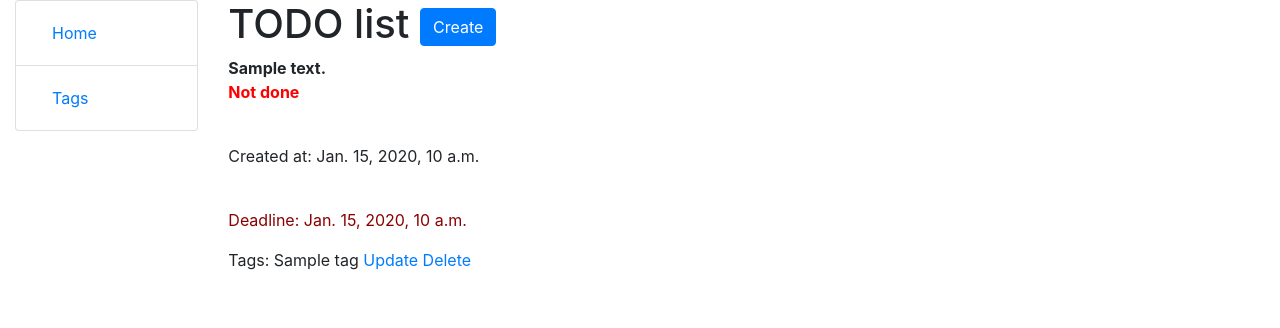
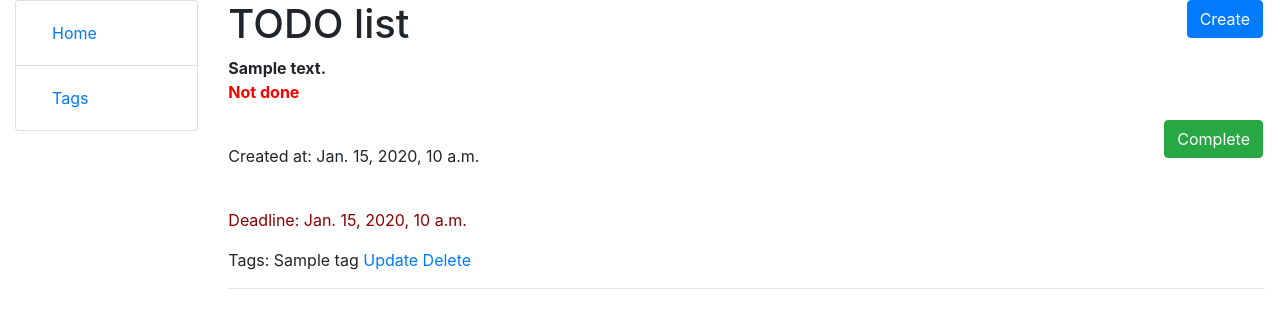
Before and after one commit to DmytryTong/Todo-list, a Django app: template templates/todo_list/task_list.html in a window 1280 px wide. Shown: the top 328 px of the page. Run offline with Django 4.2, Linux system fonts and the light colour scheme; the template is opened without the code that fills it: most values are stand-ins (such as "Sample title", 1, 10 or a date in 2020).

Commit message:
Create buttons in template task_list.html for changing task status function, fixing some mistakes in settings.py, tag_list.html etc.

```diff
--- a/config/settings.py
+++ b/config/settings.py
@@ -124,6 +124,8 @@ USE_TZ = True
 
 STATIC_URL = 'static/'
 
+STATICFILES_DIRS = (BASE_DIR / "static",)
+
 # Default primary key field type
 # https://docs.djangoproject.com/en/4.1/ref/settings/#default-auto-field
 
--- /dev/null
+++ b/static/css/styles.css
@@ -0,0 +1,4 @@
+.link-to-page {
+    float: right;
+    margin: 0 2px 0 2px;
+}
--- a/templates/Base.html
+++ b/templates/Base.html
@@ -7,6 +7,8 @@
         href="https://cdn.jsdelivr.net/npm/bootstrap@4.6.2/dist/css/bootstrap.min.css"
         integrity="sha384-xOolHFLEh07PJGoPkLv1IbcEPTNtaed2xpHsD9ESMhqIYd0nLMwNLD69Npy4HI+N"
         crossorigin="anonymous">
+  {% load static %}
+    <link rel="stylesheet" href="{% static 'css/styles.css' %}">
   <title>Todo-list</title>
 </head>
 <body>
--- a/templates/todo_list/tag_list.html
+++ b/templates/todo_list/tag_list.html
@@ -4,7 +4,7 @@
 {% block content %}
   <h1>
     Tags List
-    <a href="{% url 'todo_list:tags-create' %}" class="btn btn-primary">
+    <a href="{% url 'todo_list:tags-create' %}" class="btn btn-primary link-to-page">
       Add
     </a>
   </h1>
@@ -21,12 +21,12 @@
               {{ tag.name }}
           </td>
           <td>
-              <a href="{% url 'todo_list:tags-update' pk=tag.id %}">
+              <a href="{% url 'todo_list:tags-update' pk=tag.id %}" class="btn btn-secondary">
                 Update
               </a>
             </td>
             <td>
-              <a href="{% url 'todo_list:tags-delete' pk=tag.id %}">
+              <a href="{% url 'todo_list:tags-delete' pk=tag.id %}" class="btn btn-secondary">
                 Delete
               </a>
             </td>
--- a/templates/todo_list/task_list.html
+++ b/templates/todo_list/task_list.html
@@ -3,7 +3,7 @@
 {% block content %}
   <h1>
     TODO list
-    <a href="{% url 'todo_list:tasks-create' %}" class="btn btn-primary">
+    <a href="{% url 'todo_list:tasks-create' %}" class="btn btn-primary link-to-page">
       Create
     </a>
   </h1>
@@ -21,6 +21,15 @@
         </p>
         {% endif %}
       </strong>
+      {% if task.complete is True %}
+      <a href="{% url 'todo_list:change-complete-status' pk=task.id %}" class="btn btn-danger link-to-page">
+        Undo
+      </a>
+      {% else %}
+      <a href="{% url 'todo_list:change-complete-status' pk=task.id %}" class="btn btn-success link-to-page">
+        Complete
+      </a>
+      {% endif %}
       <br>
       <p>Created at: {{ task.creation_time }}</p>
       <br>
@@ -31,13 +40,16 @@
       {% for tag in task.tags.all %}
         {{ tag.name }}
       {% endfor %}
-      <a href="{% url 'todo_list:tasks-update' pk=task.id %}">
+      <a href="{% url 'todo_list:change-complete-status' pk=task.id %}">
         Update
       </a>
-      <a href="{% url 'todo_list:tasks-delete' pk=task.id %}">
+      <a href="{% url 'todo_list:change-complete-status' pk=task.id %}">
         Delete
       </a>
       </p>
+      <hr/>
     {% endfor %}
+    {% else %}
+      <p>There are no Tasks!</p>
   {% endif %}
 {% endblock %}
```
Also changed, not shown: db.sqlite3.
